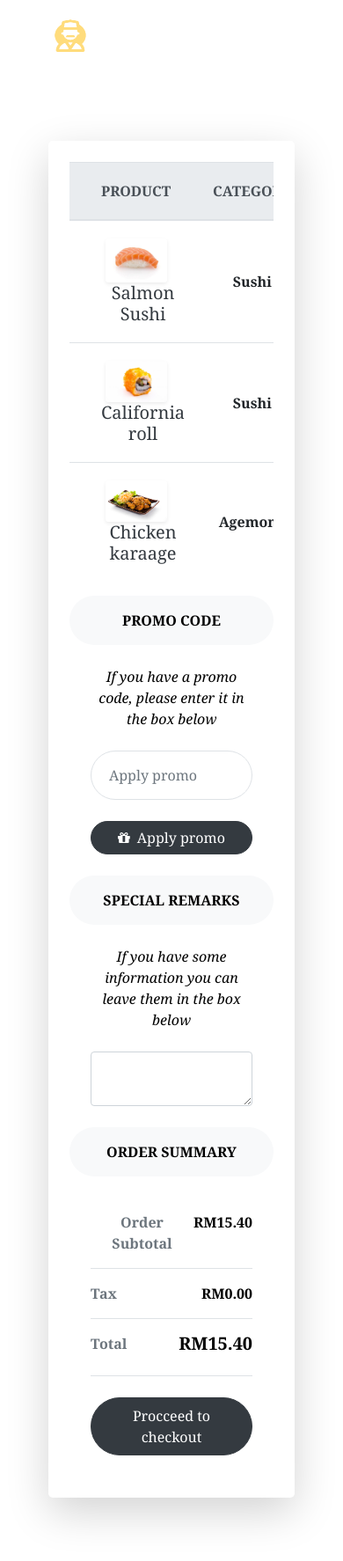
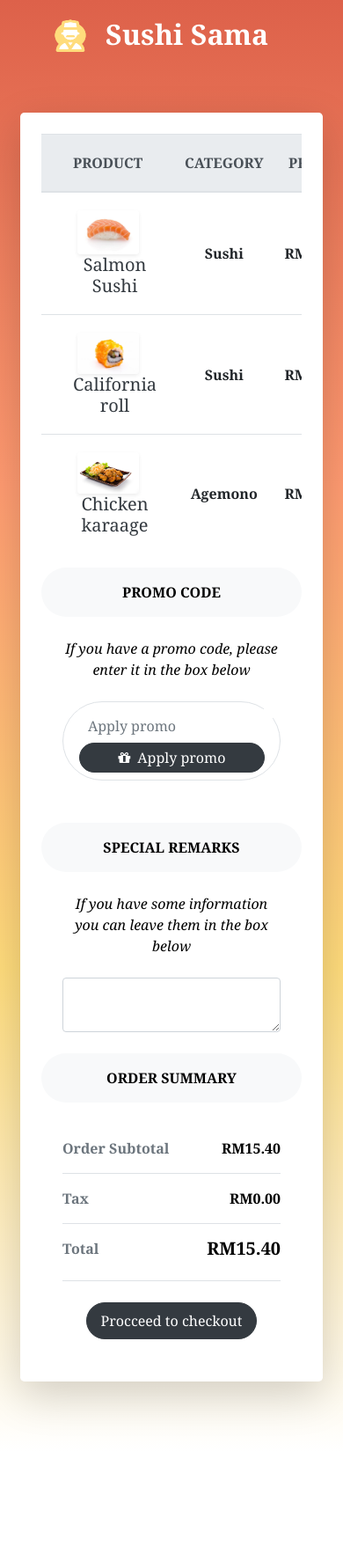
Before and after one commit to mich0292/Restaurant_Website, a PHP site: page /order.html in a window 390 px wide. Shown: the top 1774 px of the page at 88% size. After the commit the page ends 1615 px from the top, so only its background shows below. Run offline with PHP 8.4, Linux system fonts and the light colour scheme.

Commit message:
order
responsive, background

```diff
--- a/order.css
+++ b/order.css
@@ -1,4 +1,6 @@
-
+body {
+  background-image: linear-gradient(#dd614a, #ff9b71, #ffdc7c, #ffffff);
+}
 
 td, .th-center{
   text-align: center;
@@ -9,3 +11,33 @@ td, .th-center{
   align-items: center;
   margin: auto;
 }
+
+@media only screen and (max-width: 350px) {
+  #button-addon3 {
+    padding: 0.25em 1em;
+  }
+}
+
+@media only screen and (min-width: 350px) {
+  #button-addon3 {
+    padding: 0.25em 2.25em;
+  }
+}
+
+@media only screen and (min-width: 370px) {
+  #button-addon3 {
+    padding: 0.25em 2.75em;
+  }
+}
+
+@media only screen and (min-width: 400px) {
+  #button-addon3 {
+    padding: 0.25em 3.5em;
+  }
+}
+
+@media only screen and (min-width: 600px) {
+  #button-addon3 {
+    padding: 0 1.5em;
+  }
+}
--- a/order.html
+++ b/order.html
@@ -10,7 +10,7 @@
 	integrity="sha384-Vkoo8x4CGsO3+Hhxv8T/Q5PaXtkKtu6ug5TOeNV6gBiFeWPGFN9MuhOf23Q9Ifjh" crossorigin="anonymous">
 	<link rel="stylesheet" href="https://cdnjs.cloudflare.com/ajax/libs/font-awesome/4.7.0/css/font-awesome.min.css">
 
-	<link rel="stylesheet" href="cart.css">
+	<link rel="stylesheet" href="order.css">
 	<link rel="stylesheet" href="style.css">
 
 	<!-- Optional JavaScript -->
@@ -60,9 +60,9 @@
 		</nav>
 		<!-- End of Nav Bar -->
 	<div class="px-2 px-lg-0">
-		<div class="pb-5">
+		<div class="pb-0 pb-lg-5">
 			<div class="container">
-				<div class="row">
+				<div class="row mt-0 mx-0 mx-lg-5">
 					<div class="col-lg-12 p-4 p-lg-5 bg-white rounded shadow-lg mt-5 mb-5 rounded-lg">
 					<!-- Shopping cart table -->
 					<div class="table-responsive">
@@ -140,11 +140,12 @@
 				<div class="bg-light rounded-pill px-4 py-3 text-uppercase font-weight-bold">Promo code</div>
 				<div class="p-4">
 					<p class="font-italic mb-4">If you have a promo code, please enter it in the box below</p>
-					<div class="input-group mb-4 border rounded-pill p-2">
-						<input type="text" placeholder="Apply promo" aria-describedby="button-addon3" class="form-control border-0">
+					<div class="input-group mb-4 border rounded-pill p-2 justify-content-center">
+						<input type="text" id="promo-input" placeholder="Apply promo" aria-describedby="button-addon3" class="form-control border-0 ml-2">
+							<button id="button-addon3" type="button" class="btn btn-dark rounded-pill"><i class="fa fa-gift mr-2"></i>Apply promo</button>
 						<div class="input-group-append border-0"></div>
 					</div>
-						<button id="button-addon3" type="button" class="btn btn-block btn-dark px-4 rounded-pill"><i class="fa fa-gift mr-2"></i>Apply promo</button>
+
 				</div>
 				<!-- Instructions -->
 				<div class="bg-light rounded-pill px-4 py-3 text-uppercase font-weight-bold">Special remarks</div>
@@ -161,7 +162,7 @@
 							<li class="d-flex justify-content-between py-3 border-bottom"><strong class="text-muted">Total</strong>
 								<h5 class="font-weight-bold">RM15.40</h5>
 							</li>
-						</ul><a href="#" class="btn btn-dark rounded-pill py-2 btn-block">Procceed to checkout</a>
+						</ul><a href="#" class="btn btn-dark rounded-pill py-2 px-3 px-lg-5">Procceed to checkout</a>
 					</div>
 				</div>
 			</div>
```
